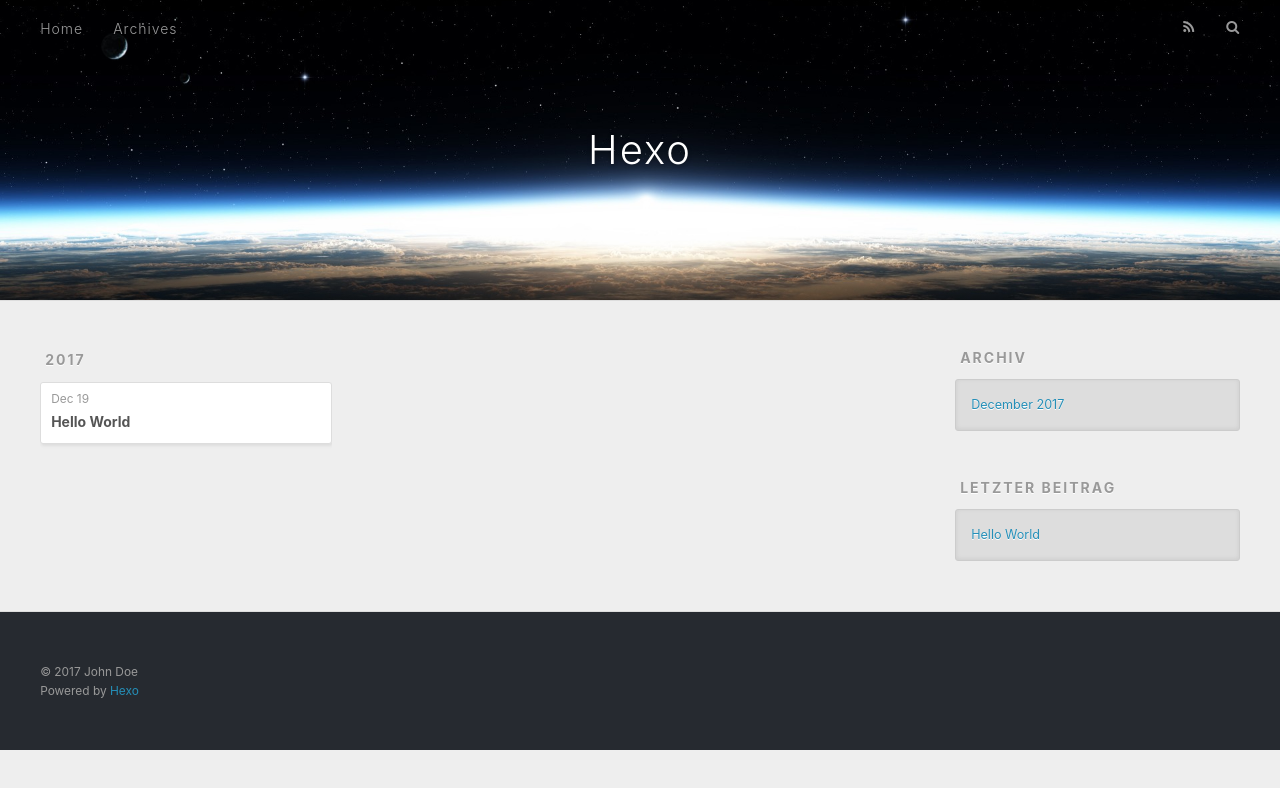
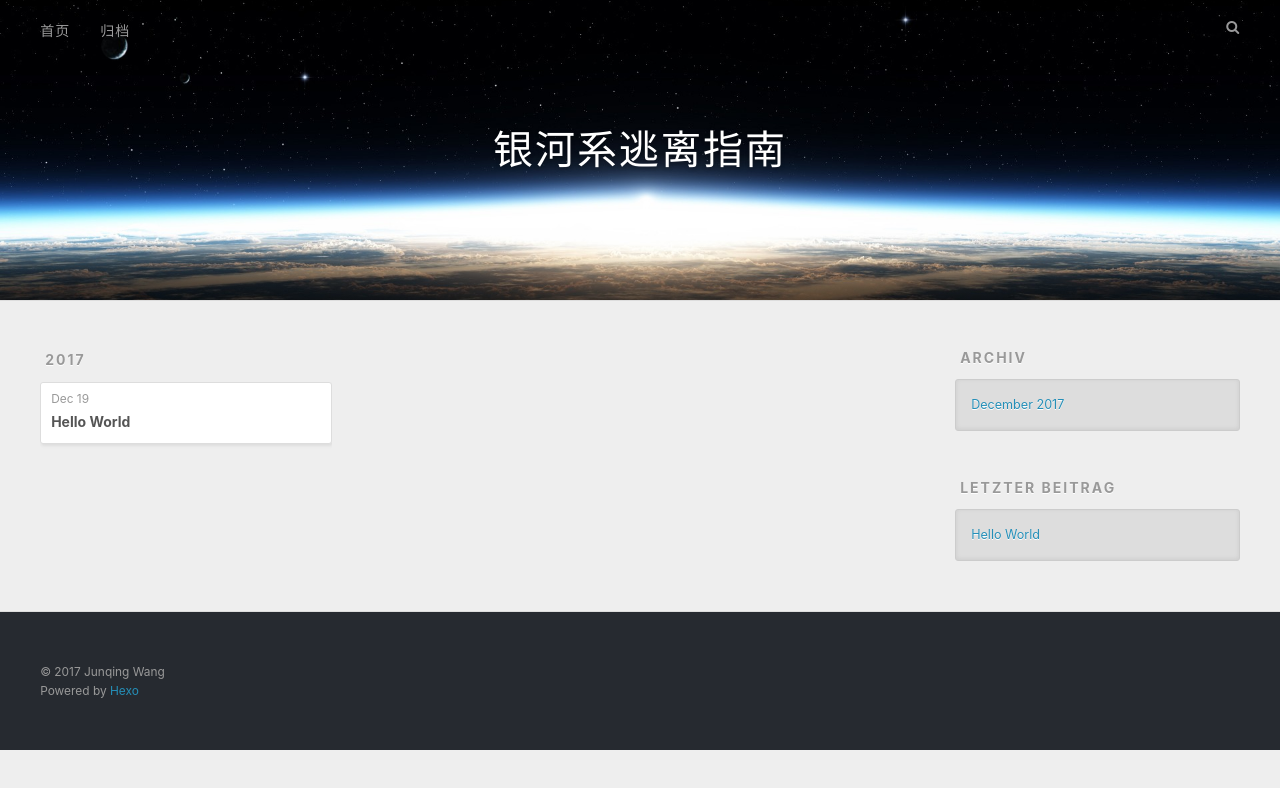
Before and after one commit to wunder3605/wunder3605.github.io, a plain HTML site: page archives/index.html in a window 1280 px wide. Drawn offline with nearby package versions, Linux system fonts and the light colour scheme.

Commit message:
Site updated: 2017-12-19 18:09:01

```diff
--- a/archives/index.html
+++ b/archives/index.html
@@ -5,16 +5,14 @@
 
 
 
-  <title>Archiv | Hexo</title>
+  <title>Archiv | 银河系逃离指南</title>
   <meta name="viewport" content="width=device-width, initial-scale=1, maximum-scale=1">
   <meta property="og:type" content="website">
-<meta property="og:title" content="Hexo">
-<meta property="og:url" content="http://yoursite.com/archives/index.html">
-<meta property="og:site_name" content="Hexo">
+<meta property="og:title" content="银河系逃离指南">
+<meta property="og:url" content="http://junqing.wang/archives/index.html">
+<meta property="og:site_name" content="银河系逃离指南">
 <meta name="twitter:card" content="summary">
-<meta name="twitter:title" content="Hexo">
-
-    <link rel="alternate" href="/atom.xml" title="Hexo" type="application/atom+xml">
+<meta name="twitter:title" content="银河系逃离指南">
 
 
     <link rel="icon" href="/favicon.png">
@@ -33,7 +31,7 @@
   <div id="header-outer" class="outer">
     <div id="header-title" class="inner">
       <h1 id="logo-wrap">
-        <a href="/" id="logo">Hexo</a>
+        <a href="/" id="logo">银河系逃离指南</a>
       </h1>
 
     </div>
@@ -41,19 +39,17 @@
       <nav id="main-nav">
         <a id="main-nav-toggle" class="nav-icon"></a>
 
-          <a class="main-nav-link" href="/">Home</a>
+          <a class="main-nav-link" href="/">首页</a>
 
-          <a class="main-nav-link" href="/archives">Archives</a>
+          <a class="main-nav-link" href="/archives">归档</a>
 
       </nav>
       <nav id="sub-nav">
 
-          <a id="nav-rss-link" class="nav-icon" href="/atom.xml" title="RSS Feed"></a>
-
         <a id="nav-search-btn" class="nav-icon" title="Suche"></a>
       </nav>
       <div id="search-form-wrap">
-        <form action="//google.com/search" method="get" accept-charset="UTF-8" class="search-form"><input type="search" name="q" class="search-form-input" placeholder="Search"><button type="submit" class="search-form-submit">&#xF002;</button><input type="hidden" name="sitesearch" value="http://yoursite.com"></form>
+        <form action="//google.com/search" method="get" accept-charset="UTF-8" class="search-form"><input type="search" name="q" class="search-form-input" placeholder="Search"><button type="submit" class="search-form-submit">&#xF002;</button><input type="hidden" name="sitesearch" value="http://junqing.wang"></form>
       </div>
     </div>
   </div>
@@ -138,7 +134,7 @@
 
   <div class="outer">
     <div id="footer-info" class="inner">
-      &copy; 2017 John Doe<br>
+      &copy; 2017 Junqing Wang<br>
       Powered by <a href="http://hexo.io/" target="_blank">Hexo</a>
     </div>
   </div>
@@ -146,9 +142,9 @@
     </div>
     <nav id="mobile-nav">
 
-    <a href="/" class="mobile-nav-link">Home</a>
+    <a href="/" class="mobile-nav-link">首页</a>
 
-    <a href="/archives" class="mobile-nav-link">Archives</a>
+    <a href="/archives" class="mobile-nav-link">归档</a>
 
 </nav>
 
```
Also changed, not shown: 2017/12/19/hello-world/index.html (+11 -15 lines), archives/2017/12/index.html (+12 -16 lines), archives/2017/index.html (+12 -16 lines), index.html (+13 -17 lines).
